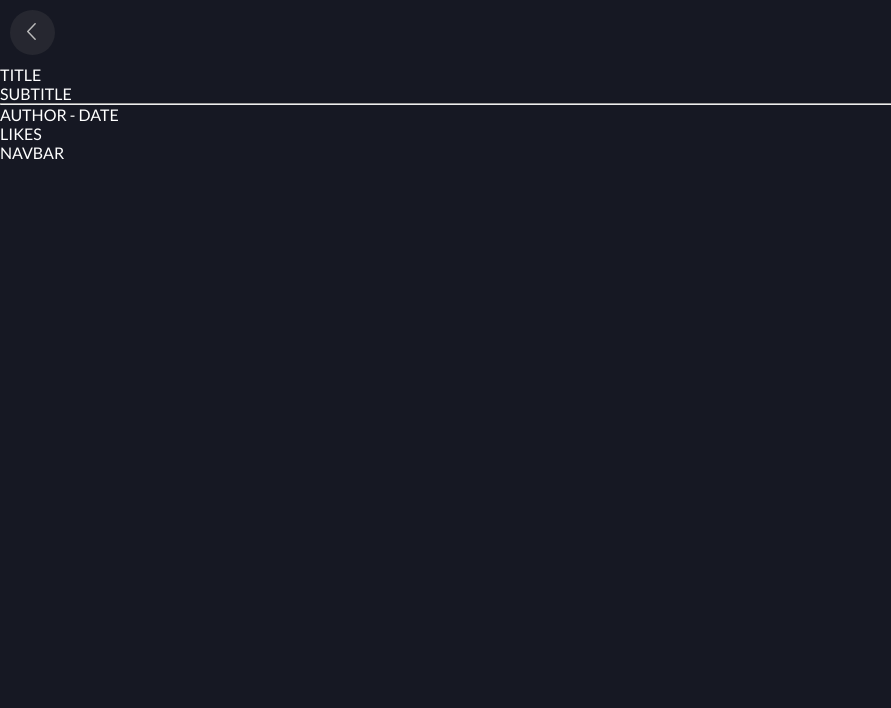
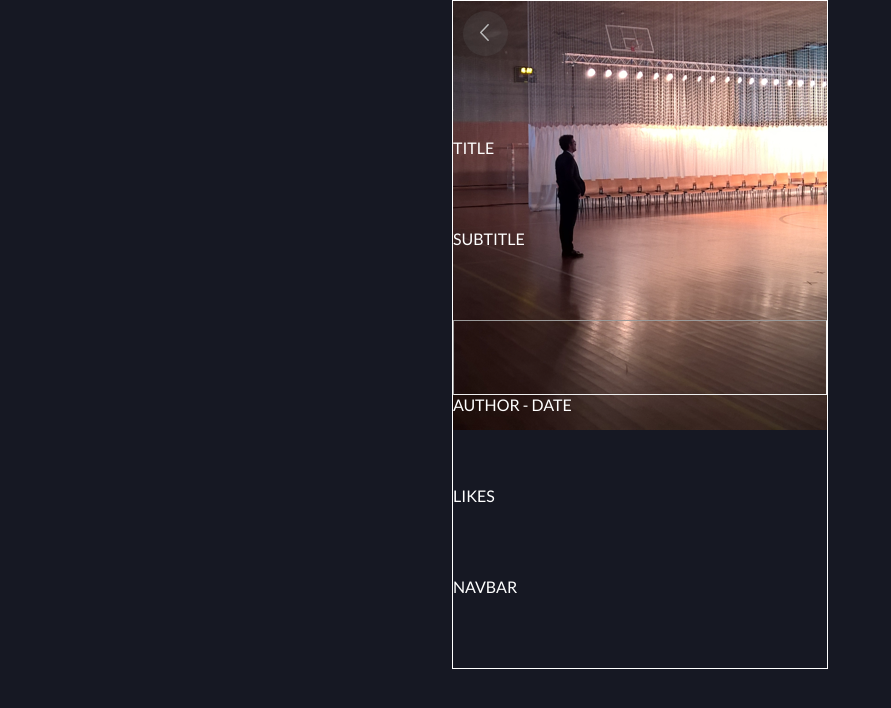
Before and after one commit to abbasnake/scandi, a Vue app in the folder client/: page /#/ in a window 1280 px wide. Shown: the top 708 px of the page, without its empty margins (0-891 px from the left). Built offline with nearby package versions, Linux system fonts and the light colour scheme.

Commit message:
some layout styling in home view

```diff
--- a/client/src/views/Home.vue
+++ b/client/src/views/Home.vue
@@ -26,6 +26,14 @@ export default {
 </script>
 
 <style lang="scss" scoped>
-  .view {
-  }
+.view {
+  background:
+    url('../assets/image-standing.png')
+    no-repeat;
+  border: 1px solid white;
+  display: grid;
+  height: 669px;
+  margin: 0 auto;
+  width: 376px;
+}
 </style>
```
Also changed, not shown: client/src/assets/image-standing.png (renamed from client/src/assets/Image-standing.png).
